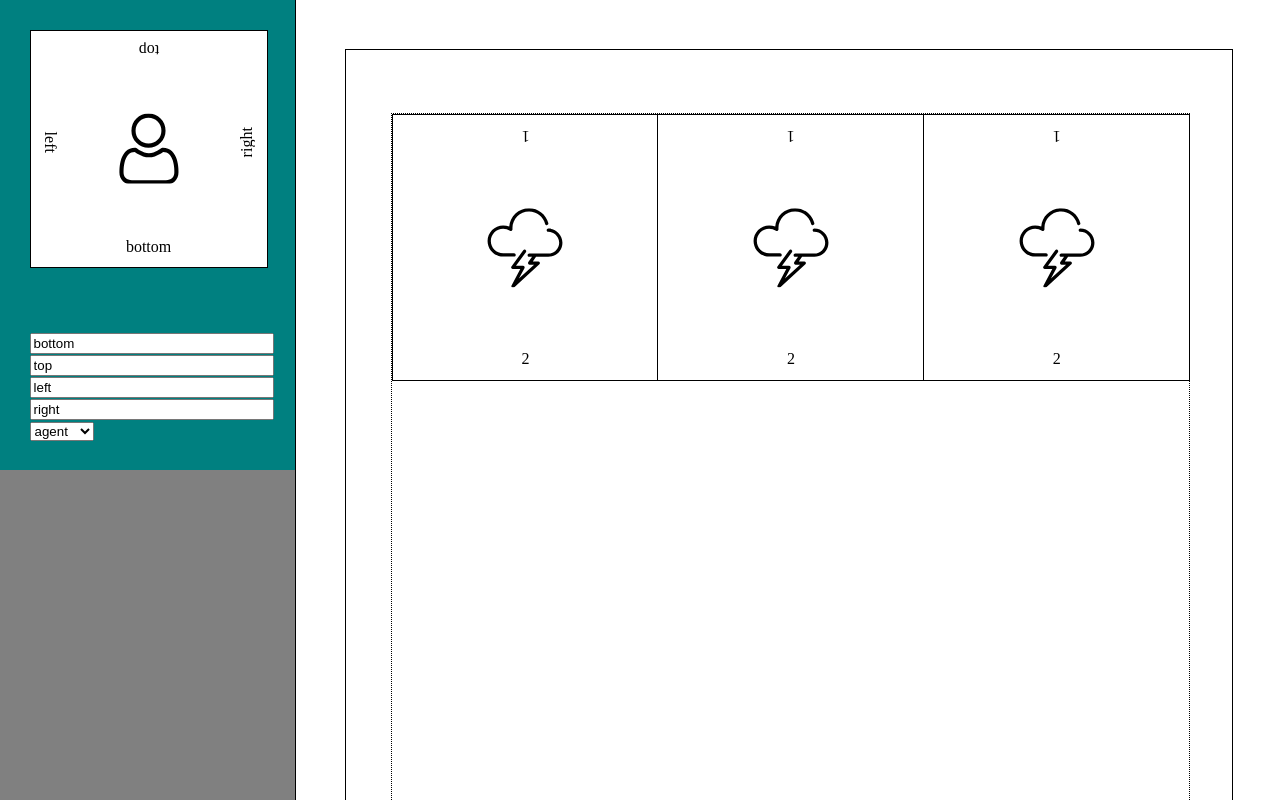
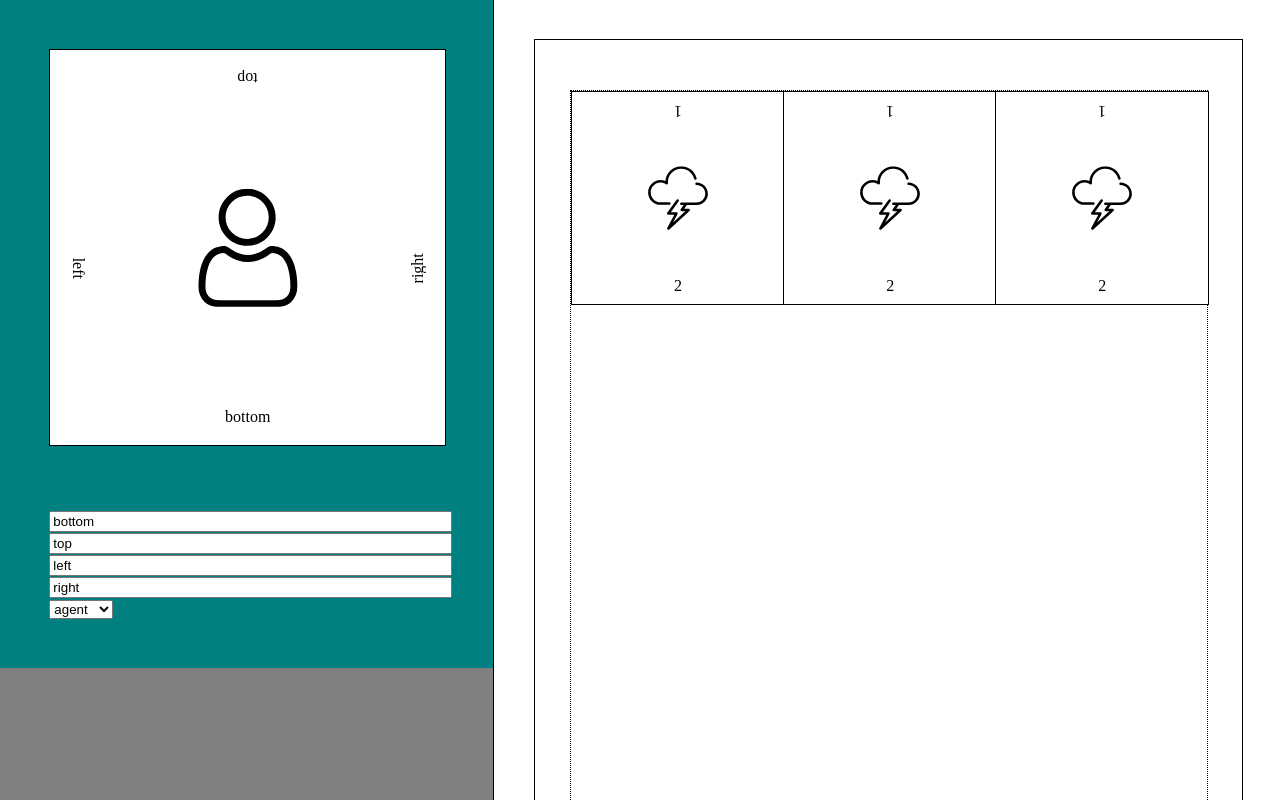
Before and after one commit to pawelngei/story-engine-card-creator, a React (Create React App) app: page / in a window 1280 px wide. Built offline with nearby package versions, Linux system fonts and the light colour scheme.

Commit message:
make it nicely printable

```diff
--- a/src/App.tsx
+++ b/src/App.tsx
@@ -1,6 +1,6 @@
-import React from 'react'
+import React, { useState } from 'react'
 import './App.css'
-import { Card } from './Card/Card'
+import { CardType } from './Card/Card'
 import { PaperCard } from './PaperCard/PaperCard'
 import { LeftMenu } from './LeftMenu/LeftMenu'
 import styled from 'styled-components'
@@ -18,10 +18,18 @@ const PaperCardScrollContainer = styled.div`
 
 const PaperCardScrollInner = styled.div`
   padding: 5%;
+  @media print {
+    padding: 0;
+  }
 `
 
+const sampleCard = {
+  top: 'topText',
+  bottom: 'bottomText',
+  type: 'engine'
+}
 
-function App() {
+const App = () => {
   return (
     <AppContainer>
       <LeftMenu />
--- a/src/Card/Card.tsx
+++ b/src/Card/Card.tsx
@@ -6,12 +6,12 @@ import { ReactComponent as PersonSvg } from './person.svg'
 import { ReactComponent as CogSvg } from './cog.svg'
 import { ReactComponent as StormSvg } from './storm.svg'
 
-type CardProps = {
+export type CardType = {
   bottom: string
   left?: string
   top: string
   right?: string
-  type?: string
+  type: string
 }
 
 type IconTableType = {
@@ -117,7 +117,7 @@ export const Card = ({
   top,
   right,
   type
-}: CardProps) => {
+}: CardType) => {
   const symbol = type && IconTable[type]
   return (
     <CardContainer>
--- a/src/LeftMenu/LeftMenu.tsx
+++ b/src/LeftMenu/LeftMenu.tsx
@@ -5,7 +5,6 @@ import { Card } from '../Card/Card'
 const LeftMenuContainer = styled.div`
   position: relative;
   height: 100vh;
-  width: 30%;
   border-right: 1px solid black;
   background: gray;
   @media print {
--- a/src/PaperCard/PaperCard.tsx
+++ b/src/PaperCard/PaperCard.tsx
@@ -9,6 +9,9 @@ const PaperContainer = styled.div`
   width: 100%;
   padding-top: 141.42%;
   border: 1px solid black;
+  @media print {
+    border: none;
+  }
 `
 
 const PrintableArea = styled.div`
```
